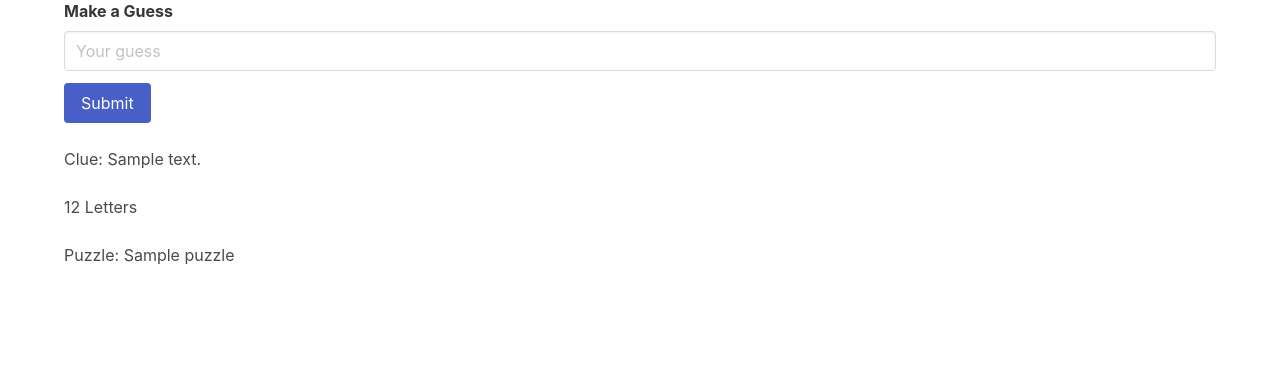
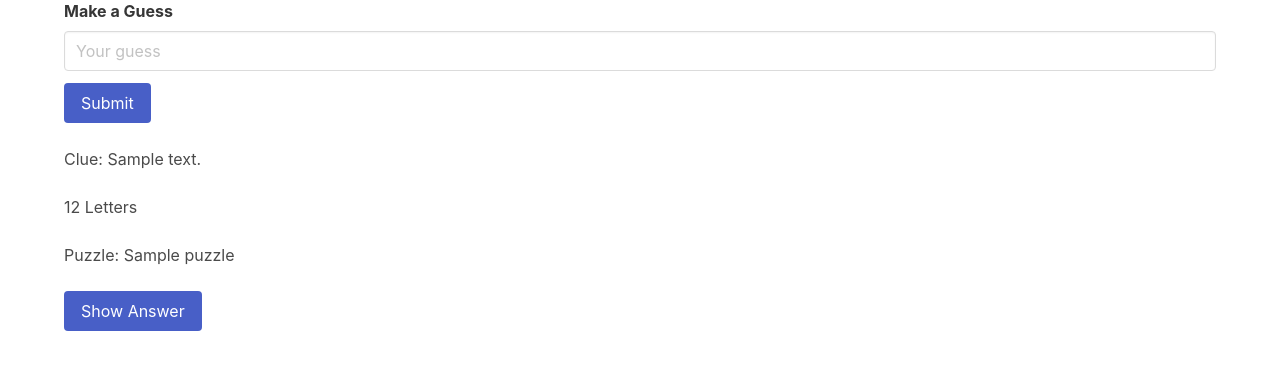
Before and after one commit to diek/caktus_tdd_ex_0.1.1, a Django app: template templates/xword_data/drill.html in a window 1280 px wide. Shown: the part 157-548 px from the top of the page. Run offline with Django 3.2, Linux system fonts and the light colour scheme; the template is opened without the code that fills it: values that come from a table or form of the project are taken from there, others are empty; tables that the repository leaves empty hold one stand-in row (values such as "Sample post").

Commit message:
Implemented "escape hatch" allowing user see the answer

```diff
--- /dev/null
+++ b/static/css/styles.css
@@ -0,0 +1,3 @@
+#hidden_answer{
+  display:none;
+}
--- a/templates/base.html
+++ b/templates/base.html
@@ -7,6 +7,7 @@
     <meta name="description" content="Crossword puzzle TDD exercise.">
     <title>{% block title %}Crossword Exercise{% endblock %}</title>
     <link rel="stylesheet" href="https://cdn.jsdelivr.net/npm/bulma@0.9.3/css/bulma.min.css">
+    <link rel="stylesheet" href="{% static "css/styles.css" %}">
   </head>
   <body>
   <section class="section">
--- a/templates/xword_data/drill.html
+++ b/templates/xword_data/drill.html
@@ -22,4 +22,22 @@
     <h3>Clue: {{ clue.clue_text}}</h3><br>
     <h3>{{ clue.entry.entry_text|length}} Letters</h3><br>
     <h3>Puzzle: {{ clue.puzzle.get_title }}</h3><br>
+
+
+  <div class="control">
+    <button class="button is-link" value="btn" onclick="toggle();" >Show Answer</button>
+  <div class="field">
+
+  <div class="field" id="hidden_answer">
+    <span>{{ clue.entry.entry_text }}</span>
+  </div>
+<script>
+  var toggle = function() {
+  var mydiv = document.getElementById('hidden_answer');
+  if (mydiv.style.display === 'block' || mydiv.style.display === '')
+    mydiv.style.display = 'none';
+  else
+    mydiv.style.display = 'block';
+  }
+</script>
 {% endblock %}
--- a/xword_data/views.py
+++ b/xword_data/views.py
@@ -48,7 +48,6 @@ def drill(request):
     else:
         incorrect_answer = None
         random_clue = generate_random()
-        print(f"random_clue {random_clue}")
         clue = Clue.objects.get(pk=random_clue)
         return render(request, "xword_data/drill.html", {"clue": clue, "form": form})
 
```
